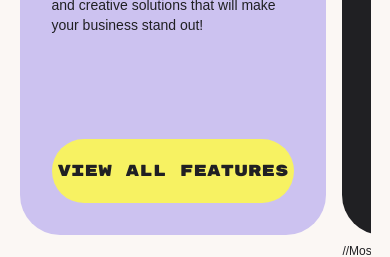
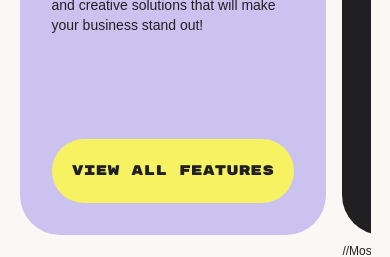
Before and after one commit to AdarshPeri/cyclop, a Next.js app: page /why-cyclop in a window 390 px wide. Shown: the part 4140-4397 px from the top of the page. Built offline with nearby package versions, Linux system fonts and the light colour scheme; a web font is replaced by a local one.

Commit message:
cta text made smaller for small screens

```diff
--- a/app/components/Subscription.js
+++ b/app/components/Subscription.js
@@ -78,7 +78,7 @@ export const PriceCard = ({ heading, width = '33%', para1, para2 }) => {
         <div className='flex flex-col justify-center items-start self-end'>
           <Link
             href='/grow-your-brand'
-            className={`${rubik.className} bg-secondary-50 rounded-full w-[100%] h-20 max-sm:h-16 py-4 max-sm:py-2 md:max-tablet:px-2 tablet:text-sm max-xs:text-xs uppercase flex items-center justify-center text-alternate-50`}
+            className={`${rubik.className} bg-secondary-50 rounded-full w-[100%] h-20 max-sm:h-16 py-4 max-sm:py-2 md:max-tablet:px-2 tablet:text-sm max-xs:text-xs max-sm:text-sm uppercase flex items-center justify-center text-alternate-50`}
           >
             {'View all features'}
           </Link>
@@ -106,7 +106,7 @@ export const PriceCardBlack = ({ heading, width = '33%', para1, para2 }) => {
         <div className='flex flex-col justify-center items-start'>
           <Link
             href='/grow-your-brand'
-            className={`${rubik.className} bg-secondary-50 rounded-full w-[100%] h-20 max-sm:h-16 py-4 max-sm:py-2 md:max-tablet:px-2 tablet:text-sm max-xs:text-xs uppercase flex items-center justify-center text-alternate-50`}
+            className={`${rubik.className} bg-secondary-50 rounded-full w-[100%] h-20 max-sm:h-16 py-4 max-sm:py-2 md:max-tablet:px-2 tablet:text-sm max-xs:text-xs max-sm:text-sm uppercase flex items-center justify-center text-alternate-50`}
           >
             {'View all features'}
           </Link>
```
